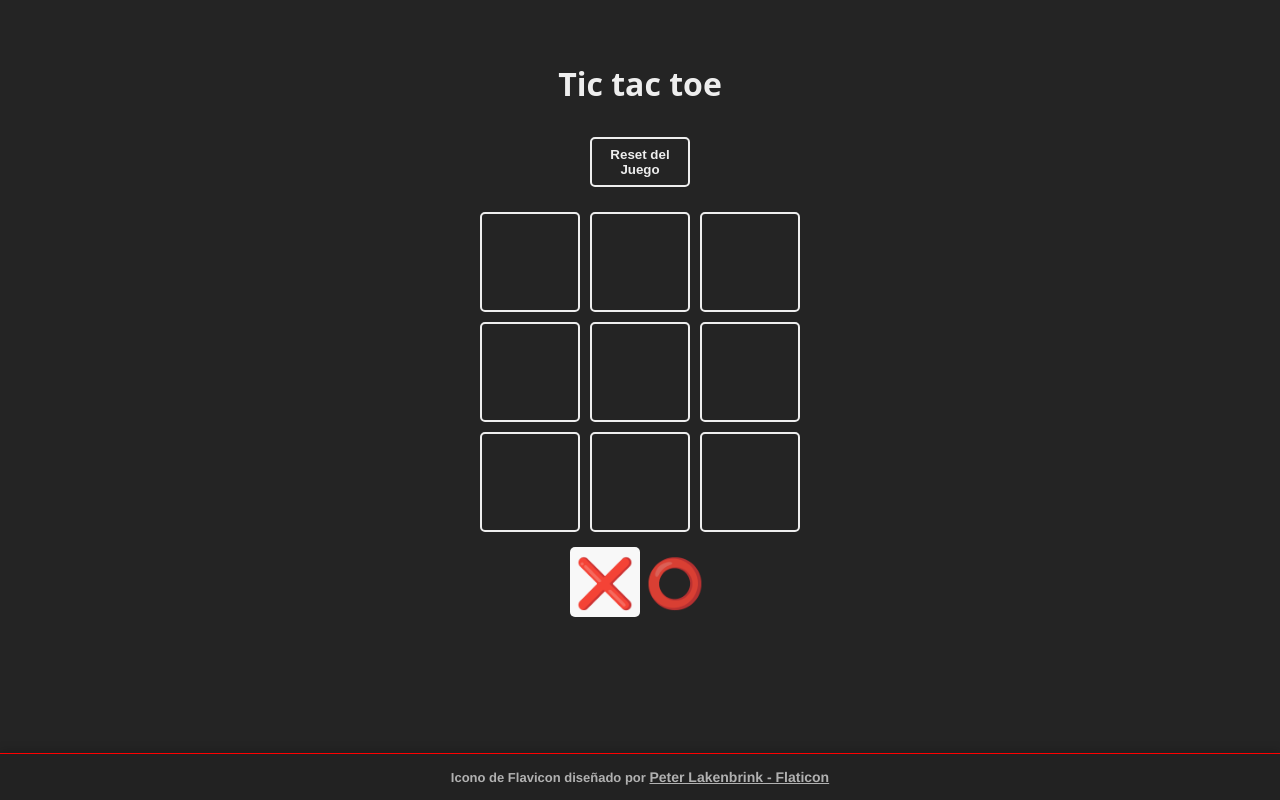
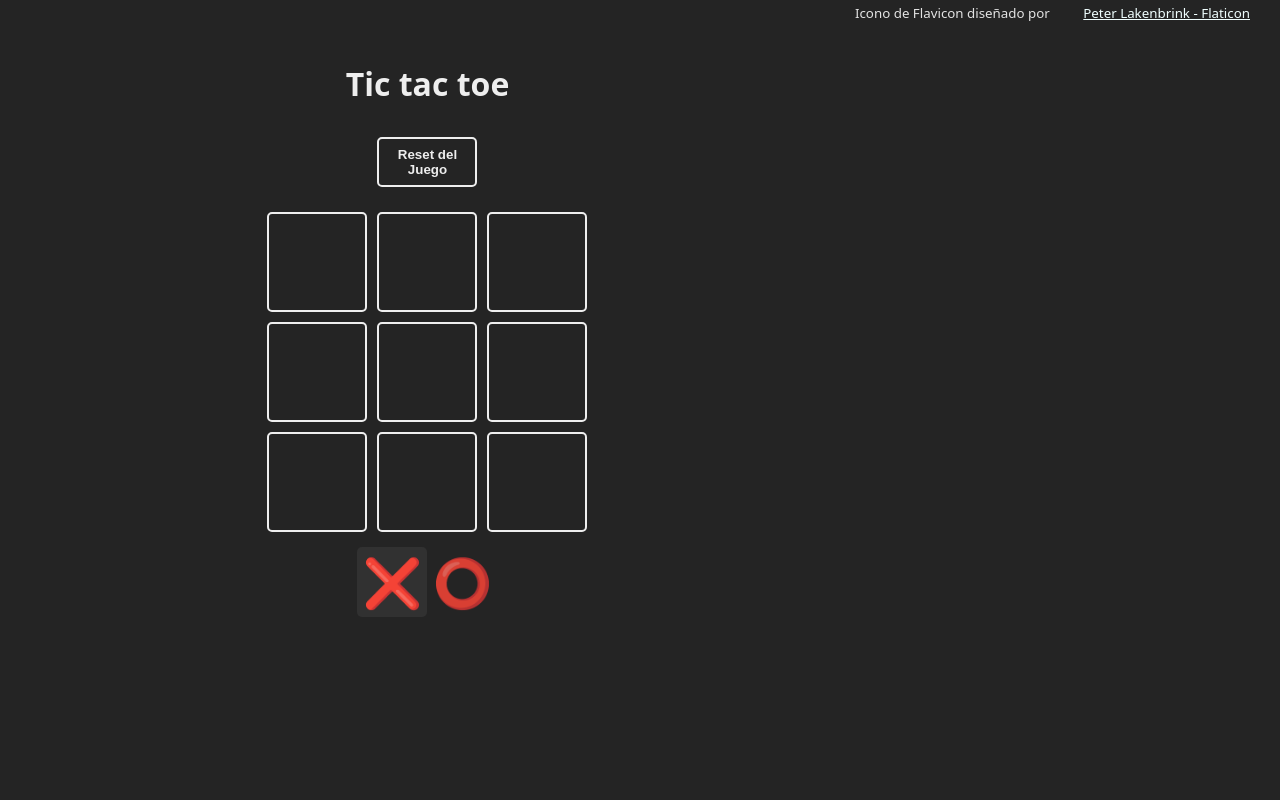
Before and after one commit to EugeniaGnz/Tic-Tac-Toe, a React (Vite) app: page / in a window 1280 px wide. Built offline with nearby package versions, Linux system fonts and the light colour scheme.

Commit message:
update styles

```diff
--- a/src/index.css
+++ b/src/index.css
@@ -86,7 +86,7 @@ body {
 
 .square.is-selected {
   color: #fff;
-  background: #f8f8f8;
+  background: #313131;
 }
 
 .winner {
@@ -133,28 +133,8 @@ body {
   font-size: 48px;
 }
 
-/* FOOTER */
-.attribution {
-  position: fixed;
-  left: 0;
-  bottom: 0;
-  background-color: #222;
-  color: #eee;
-  width: 100%;
-  text-align: center;
+a {
   padding: 10px;
-  box-shadow: 0 -2px 10px rgba(0, 0, 0, 0.2);
-  border-top: 1px solid red;
+  margin: 20px;
+  color: azure;
 }
-
-.attribution small {
-  font-family: 'Helvetica Neue', sans-serif;
-  font-weight: bold;
-  font-size: 13px;
-  opacity: 0.7;
-}
-
-.attribution small>a {
-  color: #eee;
-  font-size: 14px;
-}
```
